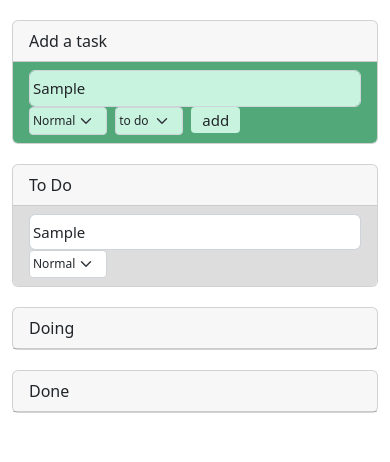
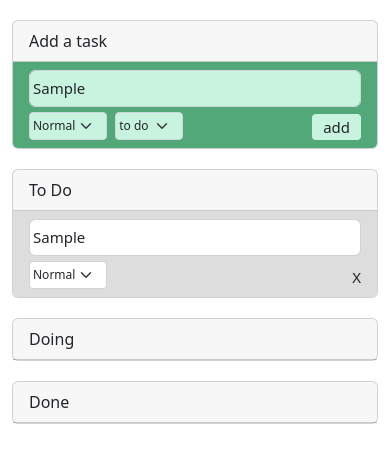
Before and after one commit to heliaakbari/trello-replica, a plain HTML site: page index.html in a window 390 px wide. Both pictures are taken after typing "Sample" into the empty fields and a click on the button "add". Drawn offline with nearby package versions, Linux system fonts and the light colour scheme.

Commit message:
delete and improve responsive

```diff
--- a/program.js
+++ b/program.js
@@ -78,7 +78,11 @@ function addATask() {
   selectElement.appendChild(HighOption);
   selectElement.appendChild(NormalOption);
   selectElement.appendChild(LowOption);
-
+  let button = document.createElement("button");
+  button.innerHTML = "X";
+  button.setAttribute("class", "btn delete");
+  li.appendChild(button);
+  button.addEventListener("click", deleteTask);
   document.getElementById(`${list}`).appendChild(li);
   changeColor(document.getElementById(list).lastElementChild.children[1]);
   for (
@@ -121,3 +125,9 @@ function sort(element, list) {
     }
   }
 }
+
+function deleteTask(event) {
+  task = event.target.parentElement;
+  list = task.parentElement;
+  list.removeChild(task);
+}
--- a/style.css
+++ b/style.css
@@ -1,5 +1,5 @@
 body{
-    margin-top: 20px;
+    margin-top: 20px;d
 }
 .container{
     margin: 0 auto;
@@ -17,16 +17,22 @@ body{
     background-color: RGB(200, 244, 223);
 }
 
+.addTask button{
+    float: right;
+}
+
 .form-select{
     padding-left: 3px;
     padding-right: 30px;
     font-size: 12px;
+    display: inline;
 }
 .form-control{
     padding-left:3px;
     padding-right: 3px;
     font-size: 15px;
 }
+
 .btn{
     font-size: 15px;
     padding: 1px 10px;
@@ -37,3 +43,29 @@ body{
         display: flex !important;
     }
 }
+
+@media (max-width : 768px){
+    .form-select{
+        margin-top: 5px;
+    }
+    #addButton{
+        margin-top: 7px ;
+    }
+    .btn.delete{
+        padding:0;
+        margin: 0;
+        margin-top: 10px;
+    }
+}
+.delete{
+    padding: 5px 0 5px 5px;
+    border-radius: 5px;
+    margin: 0;
+    display: inline;
+    float: right;
+    border: 0;
+}
+
+.delete:hover{
+    font-weight: 900;
+}
```
Also changed, not shown: index.html (+7 -6 lines).
